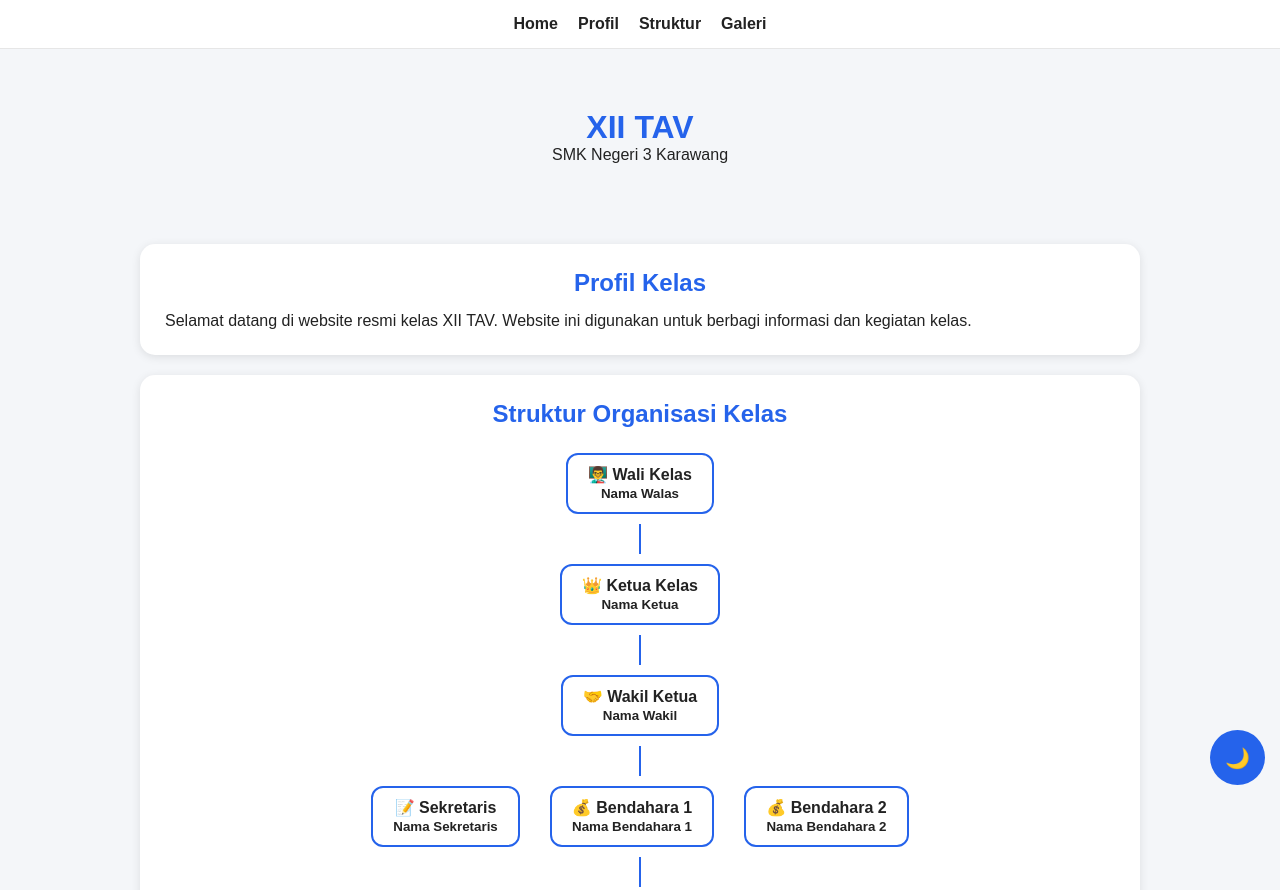
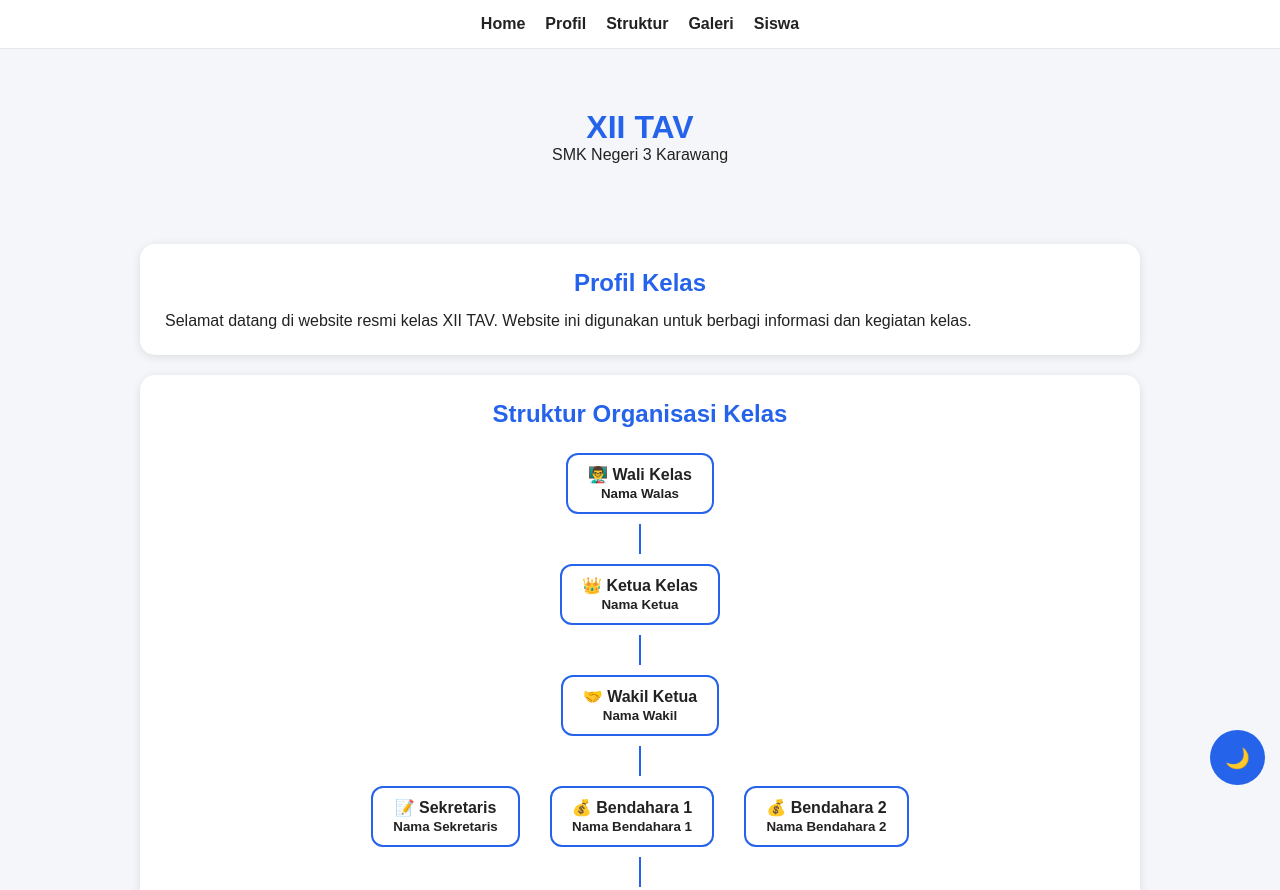
Before and after one commit to bagusramadhan0852-alt/Web-Class, a plain HTML site: page index.html in a window 1280 px wide. Shown: the top 890 px of the page. Drawn offline with Linux system fonts and the light colour scheme; files that its build step writes are made by us from their sources.

Commit message:
Update index.html

```diff
--- a/index.html
+++ b/index.html
@@ -153,6 +153,8 @@ footer{
 <li><a href="#profil">Profil</a></li>
 <li><a href="#struktur">Struktur</a></li>
 <li><a href="galeri.html">Galeri</a></li>
+<li><a href="siswa.html">Siswa</a></li>
+
 </ul>
 </nav>
 
```
